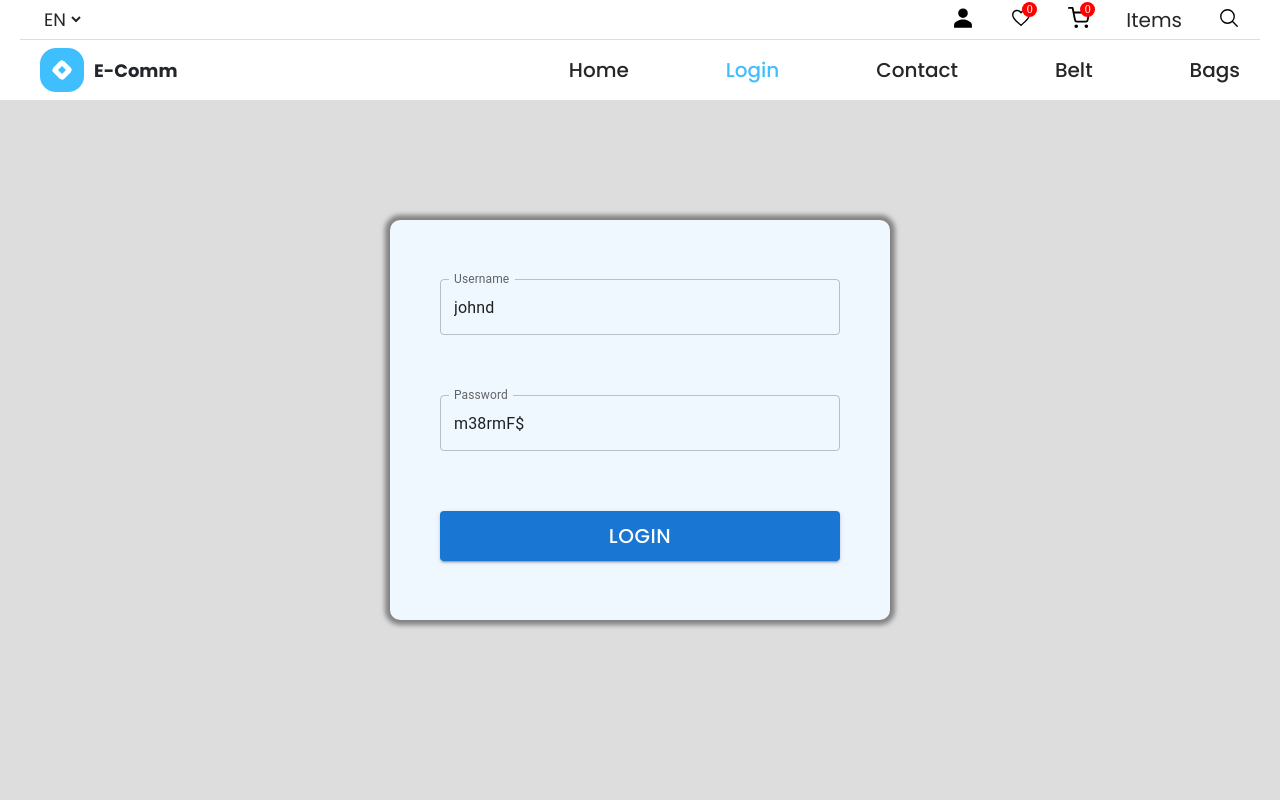
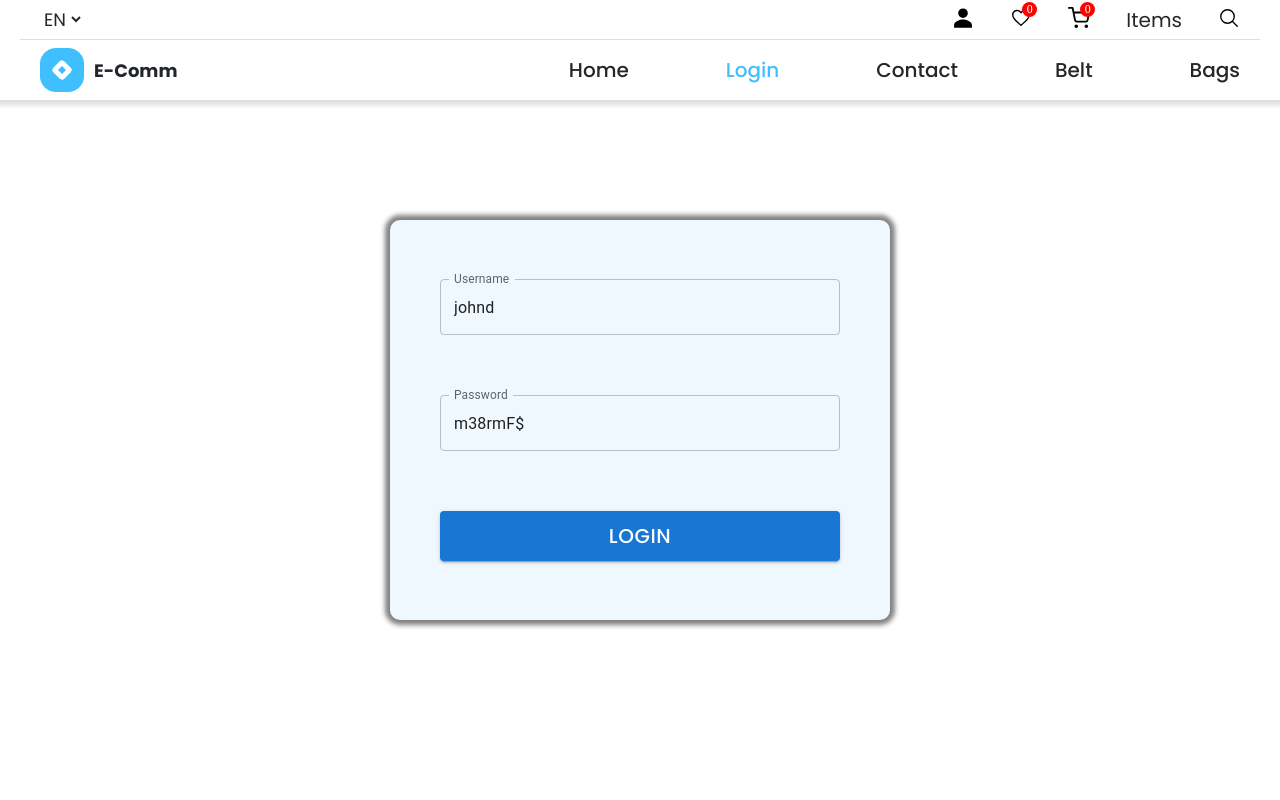
Before and after one commit to yahyojondev/BMI-ProMax, a React (Vite) app: page /login in a window 1280 px wide. Shown: the top 800 px of the page. Built offline with nearby package versions, Linux system fonts and the light colour scheme.

Commit message:
work work

```diff
--- a/src/sass/pages/login.scss
+++ b/src/sass/pages/login.scss
@@ -1,7 +1,6 @@
 .login {
   width: 100%;
   padding: 220px 0px;
-  background-color: #ddd;
 
   &__wrapper {
     padding: 0px 10px;
```
Also changed, not shown: src/pages/login/Login.jsx (+0 -13 lines).
